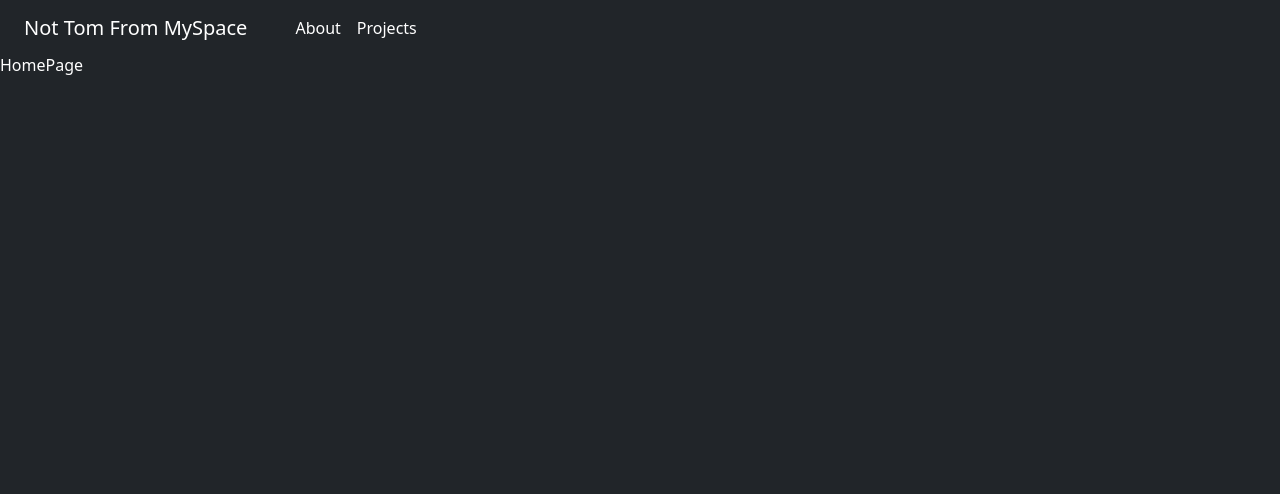
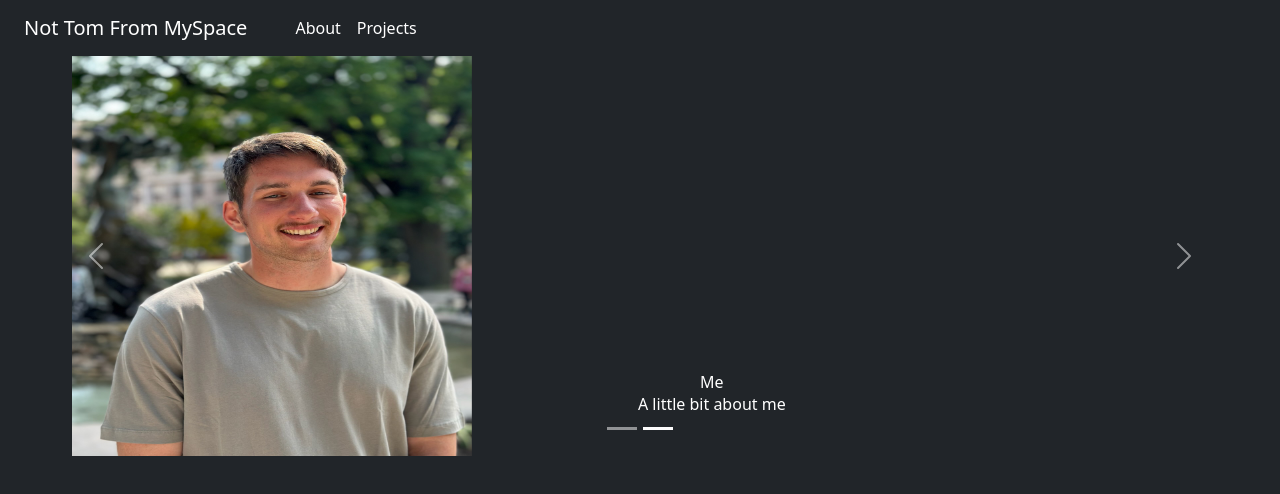
Before and after one commit to chiltom/personal_portfolio, a React (Vite) app in the folder front-end/: page / in a window 1280 px wide. Shown: the top 494 px of the page. Built offline with nearby package versions, Linux system fonts and the light colour scheme.

Commit message:
functional carousel, add better image components

```diff
--- a/front-end/src/pages/HomePage.tsx
+++ b/front-end/src/pages/HomePage.tsx
@@ -1,9 +1,35 @@
 import { ReactNode } from "react";
+import Carousel from "react-bootstrap/Carousel";
+import image1 from "../assets/IMG_0439.jpg";
+import image2 from "../assets/IMG_0672.jpg.jpeg";
 
 const HomePage = (): ReactNode => {
   return (
     <>
-      <h1>HomePage</h1>
+      <Carousel>
+        <Carousel.Item>
+          <img
+            src={image1}
+            alt="Picture of me and Bailey"
+            style={{ width: "400px", height: "400px" }}
+          />
+          <Carousel.Caption>
+            <h3>My Wonderful Family</h3>
+            <p>My wife, Bailey</p>
+          </Carousel.Caption>
+        </Carousel.Item>
+        <Carousel.Item>
+          <img
+            src={image2}
+            alt="Me"
+            style={{ width: "400px", height: "400px" }}
+          />
+          <Carousel.Caption>
+            <h3>Me</h3>
+            <p>A little bit about me</p>
+          </Carousel.Caption>
+        </Carousel.Item>
+      </Carousel>
     </>
   );
 };
```
Also changed, not shown: front-end/src/assets/IMG_0439.jpg (added), front-end/src/assets/IMG_0672.jpg.jpeg (added).
